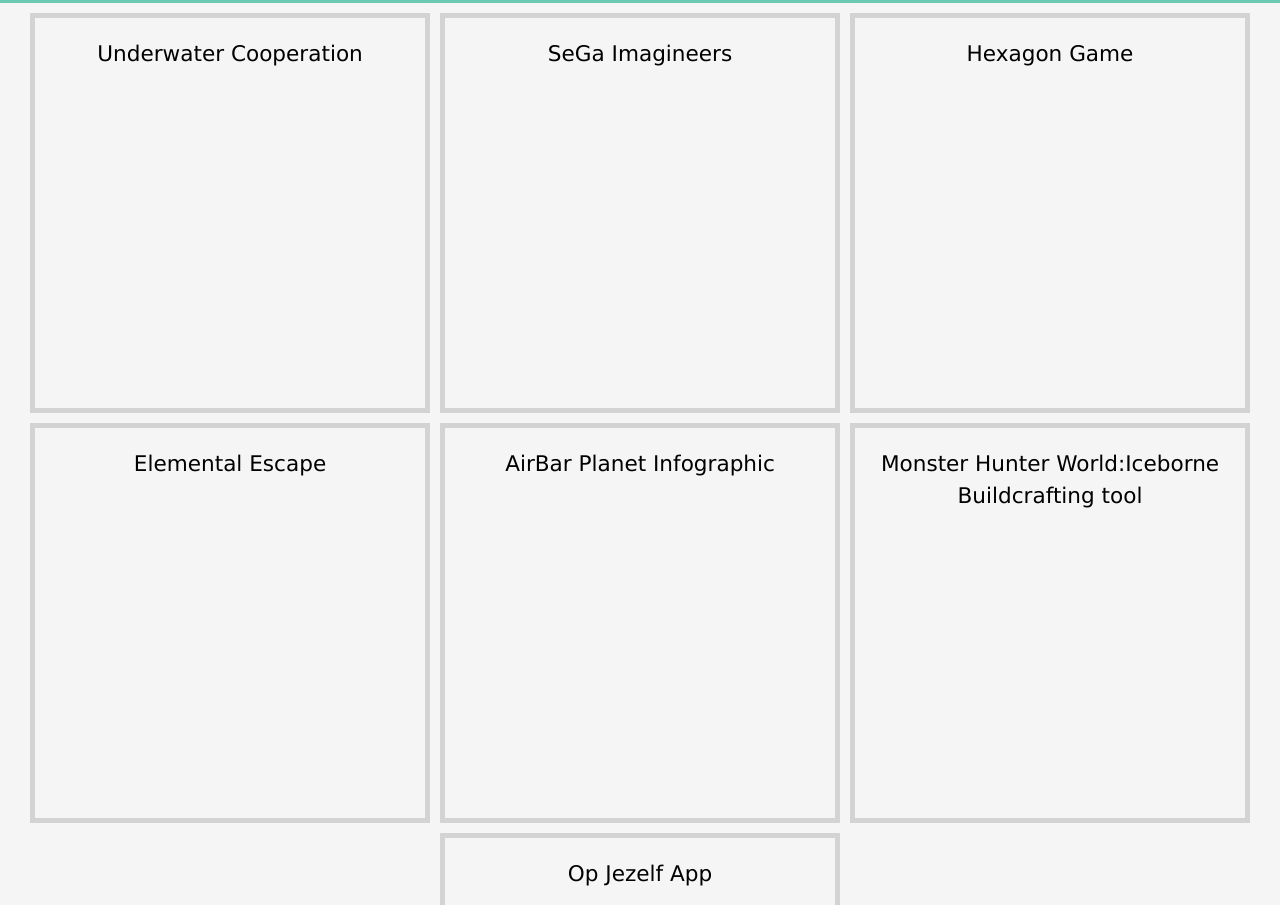
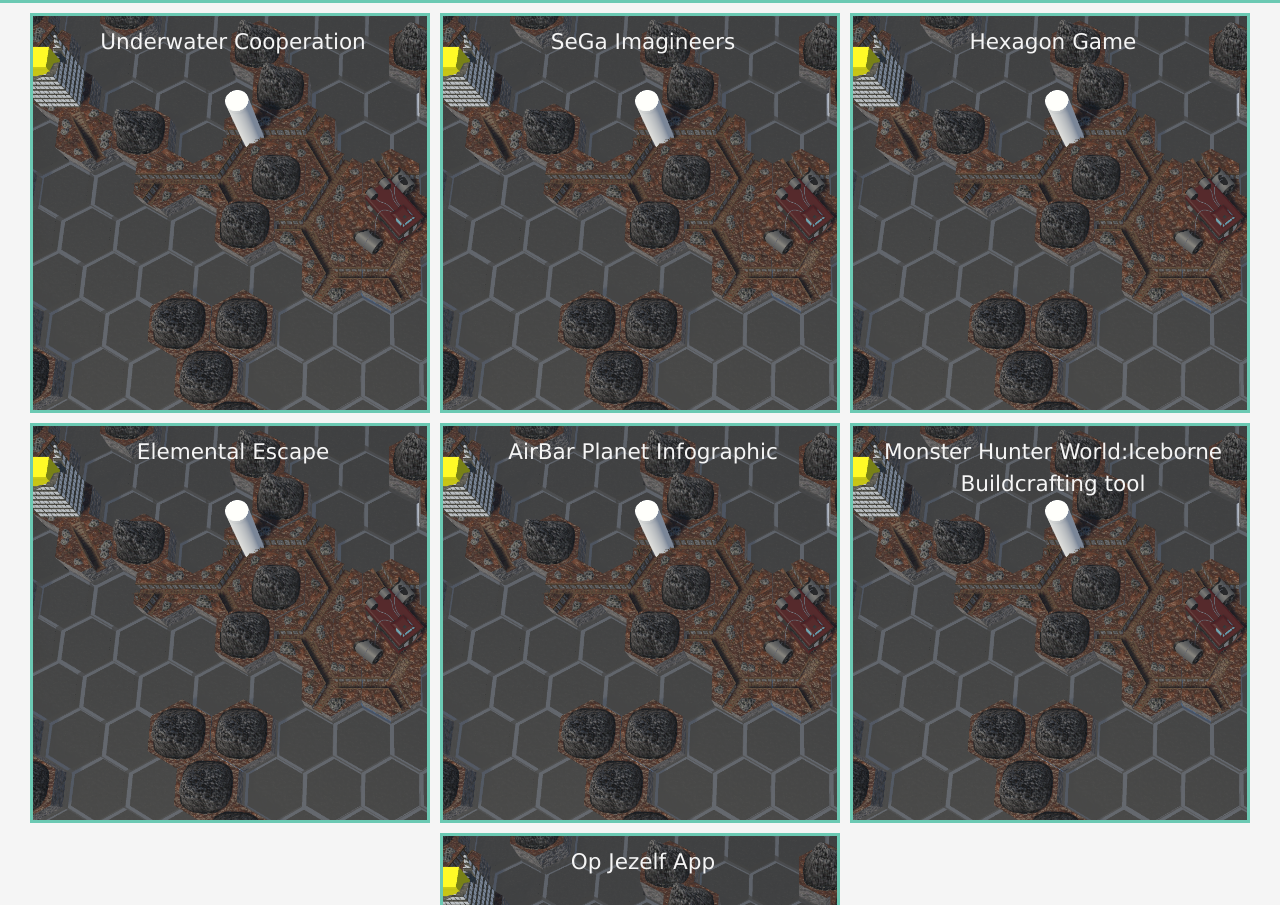
Before and after one commit to lucashoksbergen/Portfolio, a website: page public/projects.html in a window 1280 px wide. Shown: the part 47-952 px from the top of the page. Drawn offline with Linux system fonts and the light colour scheme.

Commit message:
Started adding pictures, fixed the titles

```diff
--- a/public/main.css
+++ b/public/main.css
@@ -67,7 +67,7 @@
 .bottom a {
   font-weight: bold;
   line-height: 1rem;
-  font-size: min(1rem, 16px);
+  font-size: min(0.9rem, 16px);
   display: inline-block;
   align-self: flex-end;
 }
@@ -135,15 +135,25 @@
 }
 
 .gridproject {
-  border: solid 5px lightgray;
+  border: solid 3px #6bc9b3;
   width: 400px;
   height: 400px;
-  padding: 20px;
   text-align: center;
+  cursor: pointer;
+  overflow: hidden;
+  user-select: none;
+}
+.gridproject p {
+  position: fixed;
+  width: 400px;
   font-size: clamp(1rem, 2vw, 1.5rem);
-  overflow: auto;
-  cursor: pointer;
-  user-select: none;
+  padding-top: 10px;
+  color: whitesmoke;
+}
+
+.gridproject img {
+  width: 100%;
+  height: auto;
 }
 
 h1 {
@@ -188,10 +198,9 @@
 #closepopup {
   display: none;
   position: fixed;
-  top: min();
+  top: max(7vh, 60px);
   right: 1vw;
   text-align: center;
-  line-height: 3vw;
   /* using vw for both, so its a square */
   width: 3vw;
   height: 3vw;
@@ -200,13 +209,16 @@
   font-size: clamp(2rem, 2vw, 3rem);
   user-select: none;
   cursor: pointer;
-  background-color: white;
-  border: 2px solid rgb(211, 211, 211);
+  background-color: whitesmoke;
+  border: 2px solid #6bc9b3;
   z-index: 5;
+  justify-content: center;
+  align-items: center;
 }
 
 #closepopup:hover {
-  background-color: rgb(243, 243, 243);
+  background-color: rgb(226, 226, 226);
+  font-weight: bold;
 }
 
 video {
--- a/public/projects.html
+++ b/public/projects.html
@@ -12,27 +12,55 @@
       <ul>
         <li><a href="index.html" class="navbutton">Home</a></li>
         <!-- <li><a href="index.html">About Me</a></li> -->
-        <li><a href="#projects" class="active navbutton">Projects</a></li>
+        <li><a href="projects.html" class="active navbutton">Projects</a></li>
       </ul>
     </nav>
 
     <!-- Projects -->
     <div class="gridwrapper">
-      <div class="gridproject">Underwater Cooperation</div>
-
-      <div class="gridproject">SeGa Imagineers</div>
-
-      <div class="gridproject">Hexagon Game</div>
-
-      <div class="gridproject">Elemental Escape</div>
-
-      <div class="gridproject">AirBar Planet Infographic</div>
-
-      <div class="gridproject">
-        Monster Hunter World:Iceborne Buildcrafting tool
+      <div
+        class="gridproject"
+        onclick="clickGridItem('Underwater Cooperation')"
+      >
+        <p>Underwater Cooperation</p>
+        <img src="imgs/hexagon.png" />
       </div>
 
-      <div class="gridproject">Op Jezelf App</div>
+      <div class="gridproject" onclick="clickGridItem('SeGa Imagineers')">
+        <p>SeGa Imagineers</p>
+        <img src="imgs/hexagon.png" />
+      </div>
+
+      <div class="gridproject" onclick="clickGridItem('Hexagon Game')">
+        <p>Hexagon Game</p>
+        <img src="imgs/hexagon.png" />
+      </div>
+
+      <div class="gridproject" onclick="clickGridItem('Elemental Escape')">
+        <p>Elemental Escape</p>
+        <img src="imgs/hexagon.png" />
+      </div>
+
+      <div
+        class="gridproject"
+        onclick="clickGridItem('AirBar Planet Infographic')"
+      >
+        <p>AirBar Planet Infographic</p>
+        <img src="imgs/hexagon.png" />
+      </div>
+
+      <div
+        class="gridproject"
+        onclick="clickGridItem('Monster Hunter World:Iceborne Buildcrafting tool')"
+      >
+        <p>Monster Hunter World:Iceborne Buildcrafting tool</p>
+        <img src="imgs/hexagon.png" />
+      </div>
+
+      <div class="gridproject" onclick="clickGridItem('Op Jezelf App')">
+        <p>Op Jezelf App</p>
+        <img src="imgs/hexagon.png" />
+      </div>
     </div>
 
     <div id="closepopup" onclick="closePopup()">&#215;</div>
--- a/public/projecttext.js
+++ b/public/projecttext.js
@@ -23,7 +23,17 @@
 
 sessionStorage.setItem(
   "Hexagon Game",
-  "placeholdertext describing the project."
+  `This was a project that I worked on during the first half of 2022-203 with two other classmates.
+   For this project we had about a week to create a game. I was the programmer of this game,
+   with the others working on visuals. The game is made in Unity with C#.
+   <br><br>
+   The goal of the game is to collect all the yellow cubes,
+   these representing various resources needed to repair your ship.
+   One can collect these by building a route, which is done through the placing of hexagon-shaped tiles.
+   This reduces one's oxygen however, and once you run out, you lose.
+   <br>
+   The main goal of this game was to make a digital version of a boardgame that could be played individually.
+  `
 );
 
 sessionStorage.setItem(
--- a/public/script.js
+++ b/public/script.js
@@ -1,24 +1,27 @@
 const grid = document.querySelector(`.gridwrapper`);
 const title = document.querySelector(`#title`);
+const popupWindow = document.getElementById("popup");
+const popupWindowClose = document.getElementById("closepopup");
 
-function clickGridItem() {
+function clickGridItem(project) {
   // toggle popupwindow
   grid.style.display = "none";
   popupWindow.style.display = "flex";
-  popupWindowClose.style.display = "block";
+  popupWindowClose.style.display = "flex";
   title.style.display = "block";
+  title.innerHTML = project;
 
   for (const child of popupWindow.children) {
     if (child.tagName == "IMG") {
       // replaces the image with an image with the same name as the project chosen.
-      child.src = `imgs/${this.innerHTML}.png`;
+      child.src = `imgs/${project}.png`;
     }
     if (child.tagName == "P") {
-      child.innerHTML = sessionStorage.getItem(`${this.innerHTML}`);
+      child.innerHTML = sessionStorage.getItem(`${project}`);
     }
 
     if (child.tagName == "VIDEO") {
-      child.src = `vids/${this.innerHTML}.mp4`;
+      child.src = `vids/${project}.mp4`;
     }
   }
 }
@@ -30,15 +33,3 @@
 
   grid.style.display = "flex";
 }
-
-const popupWindow = document.getElementById("popup");
-
-const popupWindowClose = document.getElementById("closepopup");
-
-// adds a click eventlistener to all the projects that are visible in the grid on the projects page.
-const gridItems = Array.from(document.getElementsByClassName("gridproject"));
-if (gridItems) {
-  gridItems.forEach((element) =>
-    element.addEventListener("click", clickGridItem)
-  );
-}
```
Also changed, not shown: public/imgs/hexagon.png (added).
